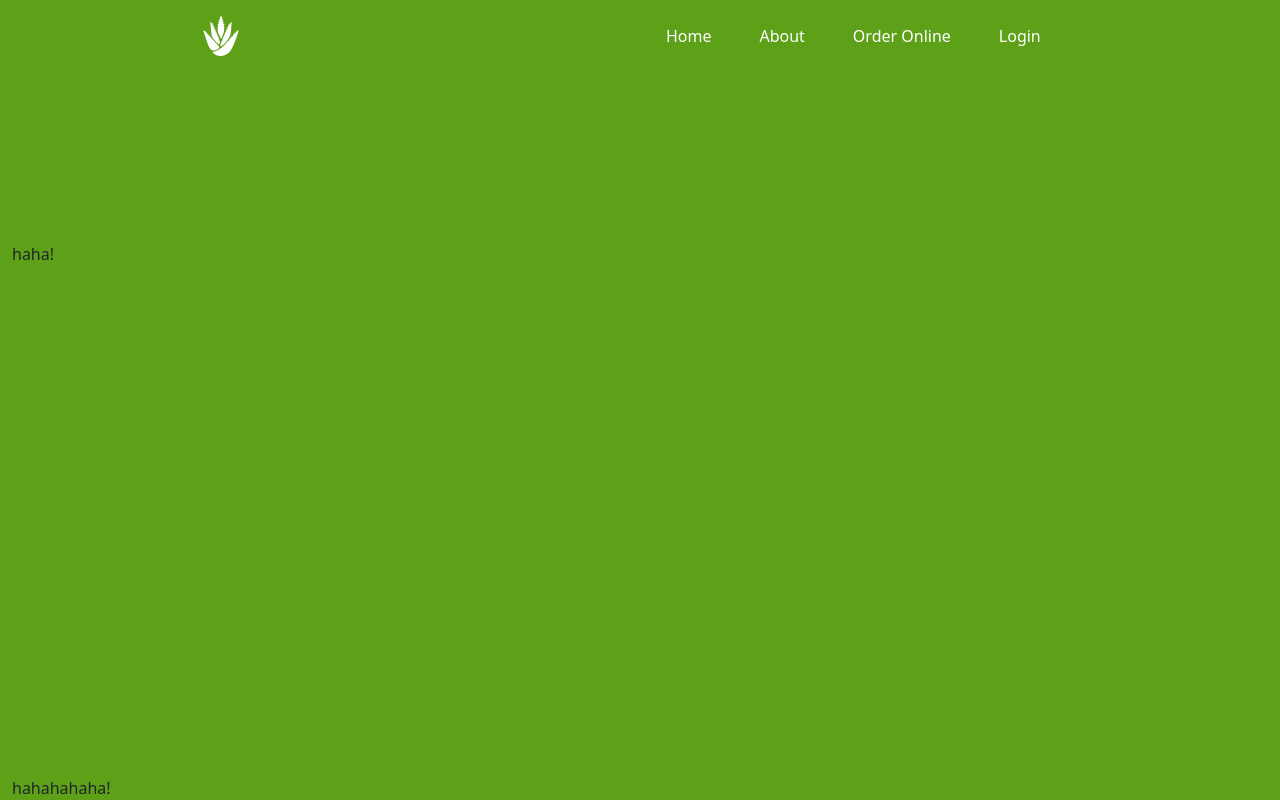
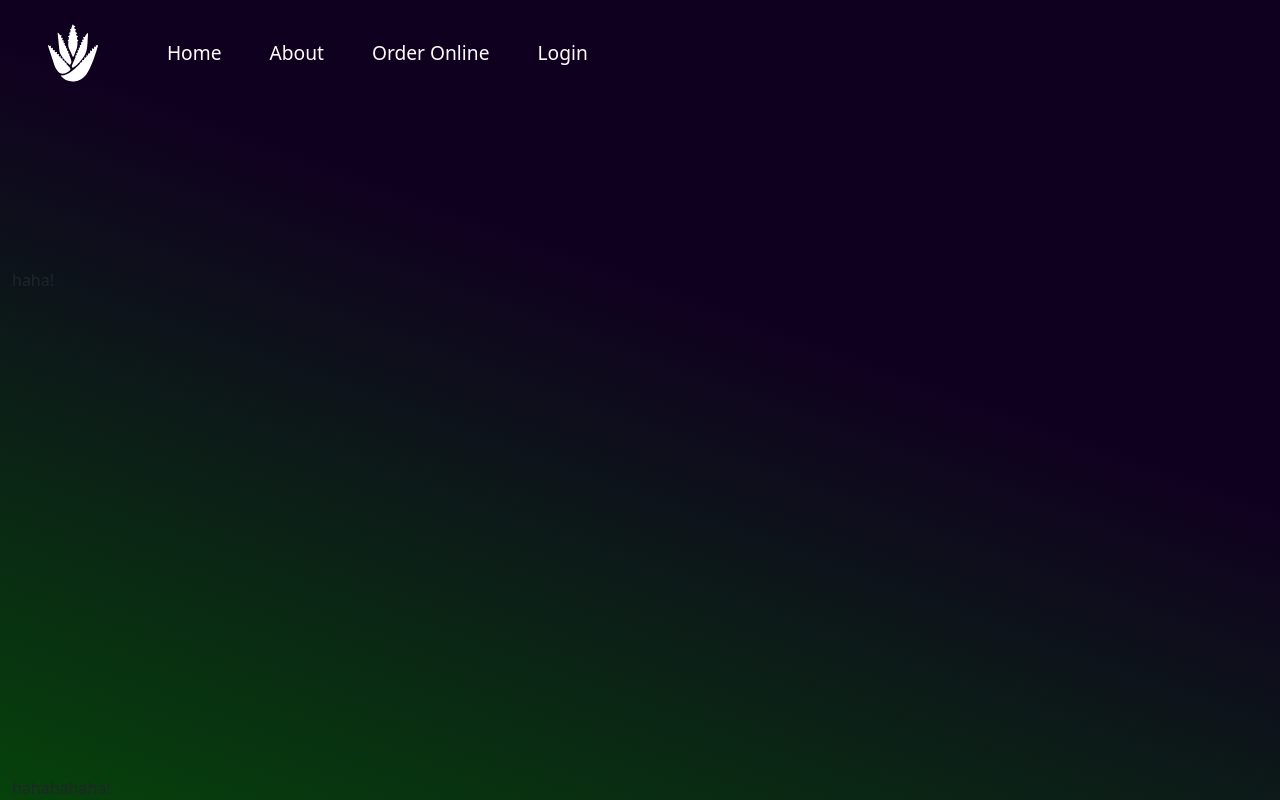
Before and after one commit to TasosTsiam/aloe-project, a React (Create React App) app: page / in a window 1280 px wide. Built offline with nearby package versions, Linux system fonts and the light colour scheme.

Commit message:
Worked on Nav.js and the style.scss for it

```diff
--- a/src/App.js
+++ b/src/App.js
@@ -10,7 +10,7 @@ function App() {
         <Router>
             <div className="container-fluid d-flex flex-column h-100">
                 <div className="row justify-content-between">
-                    <div className="col-12">
+                    <div className="col-6">
                         <Nav />
                     </div>
                 </div>
--- a/src/components/Nav.js
+++ b/src/components/Nav.js
@@ -5,8 +5,8 @@ import AloeLogo from '../logo.svg';
 function Nav() {
     return (
         <nav className="navbar navbar-expand-lg">
-            <div className="container-fluid d-flex justify-content-center">
-                <Link className="navbar-brand col-6 col-lg-4" to="/homepage">
+            <div className="container-fluid d-flex justify-content-between">
+                <Link className="navbar-brand col-6 col-lg-2" to="/homepage">
                     <img src={AloeLogo} alt="Aloe Logo"/>
                 </Link>
                 <button className="navbar-toggler" type="button" data-bs-toggle="collapse" data-bs-target="#navbarTogglerDemo02" aria-controls="navbarTogglerDemo02" aria-expanded="false" aria-label="Toggle navigation">
--- a/src/mycss/style.css
+++ b/src/mycss/style.css
@@ -4,7 +4,7 @@ html, #root {
 
 body {
   height: 100%;
-  background-color: rgb(92, 161, 23);
+  background: linear-gradient(20deg, #06420b, #100020 60%);
 }
 
 @media (max-width: 991px) {
@@ -25,32 +25,63 @@ body {
   justify-content: center;
 }
 .navbar .container-fluid .navbar-collapse .navbar-nav .nav-link {
-  color: #ffffff;
-  font-size: 1rem;
+  color: white;
+  font-size: 1.2rem;
   padding: 1rem 1.5rem;
   border-radius: 0px;
   transition: 0.2s ease-in-out;
+  position: relative;
+}
+.navbar .container-fluid .navbar-collapse .navbar-nav .nav-link::before {
+  content: "";
+  position: absolute;
+  top: 0;
+  left: 0;
+  width: 1px;
+  height: 100%;
+  background-color: #14f4a9;
+  transform: scaleY(0);
+  transform-origin: top center;
+  transition: transform 0.2s ease-in-out;
+}
+.navbar .container-fluid .navbar-collapse .navbar-nav .nav-link::after {
+  content: "";
+  position: absolute;
+  top: 0;
+  left: 0;
+  width: 100%;
+  height: 1px;
+  background-color: #14f4a9;
+  transform: scaleX(0);
+  transform-origin: left center;
+  transition: transform 0.2s ease-in-out;
 }
 .navbar .container-fluid .navbar-collapse .navbar-nav .nav-link:hover {
-  color: rgb(255, 255, 255);
-  font-size: 1.2rem;
-  box-shadow: inset 2px 2px 4px #ffffff;
+  color: #14f4a9;
+  box-shadow: inset 0px 0px 6px 0px #14f4a9;
+  text-shadow: 0px 0px 15px white;
   box-sizing: border-box;
-  border-radius: 5px;
+  border-radius: 1px;
+}
+.navbar .container-fluid .navbar-collapse .navbar-nav .nav-link:hover::before {
+  transform: scaleY(1);
+}
+.navbar .container-fluid .navbar-collapse .navbar-nav .nav-link:hover::after {
+  transform: scaleX(1);
 }
 @media (max-width: 991px) {
   .navbar .container-fluid .navbar-collapse .navbar-nav {
-    background-color: #333333;
     display: flex;
     flex-direction: column;
     align-items: center;
   }
   .navbar .container-fluid .navbar-collapse .navbar-nav .nav-link {
-    color: #F4CE14;
+    color: white;
   }
   .navbar .container-fluid .navbar-collapse .navbar-nav .nav-link:hover {
-    text-shadow: 1px 1px 4px #F4CE14;
-    border-bottom: 1px solid #F4CE14;
-    box-shadow: 1px 1px 4px #F4CE14;
+    color: #14f4a9;
+    text-shadow: 0px 0px 15px white;
+    border-bottom: 1px solid #14f4a9;
+    box-shadow: inset 0px 0px 6px 0px #14f4a9;
   }
 }/*# sourceMappingURL=style.css.map */
--- a/src/myscss/style.scss
+++ b/src/myscss/style.scss
@@ -4,7 +4,7 @@ html, #root {
 
 body {
     height: 100%;
-    background-color: rgb(92, 161, 23);
+    background: linear-gradient(20deg, #06420b, #100020 60%);
 }
 
 .navbar {
@@ -27,35 +27,70 @@ body {
             .navbar-nav {
 
                 .nav-link {
-                    color: #ffffff;
-                    font-size: 1rem;
+                    color: white;
+                    font-size: 1.2rem;
                     padding: 1rem 1.5rem;
                     border-radius: 0px;
                     transition: 0.2s ease-in-out;
-                }
+                    position: relative;
 
-                .nav-link:hover {
-                    color: rgb(255, 255, 255);
-                    font-size: 1.2rem;
-                    box-shadow: inset 2px 2px 4px #ffffff;
-                    box-sizing: border-box;
-                    border-radius: 5px;
+                    &::before {
+                        content: "";
+                        position: absolute;
+                        top: 0;
+                        left: 0;
+                        width: 1px;
+                        height: 100%;
+                        background-color: #14f4a9;
+                        transform: scaleY(0);
+                        transform-origin: top center;
+                        transition: transform 0.2s ease-in-out;
+                    }
+
+                      &::after {
+                        content: "";
+                        position: absolute;
+                        top: 0;
+                        left: 0;
+                        width: 100%;
+                        height: 1px;
+                        background-color: #14f4a9;
+                        transform: scaleX(0);
+                        transform-origin: left center;
+                        transition: transform 0.2s ease-in-out;
+                    }
+
+                      &:hover {
+                        color: #14f4a9;
+                        box-shadow: inset 0px 0px 6px 0px #14f4a9;
+                        text-shadow: 0px 0px 15px white;
+                        box-sizing: border-box;
+                        border-radius: 1px;
+
+                        &::before {
+                          transform: scaleY(1);
+                        }
+
+                        &::after {
+                          transform: scaleX(1);
+                        }
+                    }
                 }
 
                 @media (max-width: 991px) {
-                    background-color: #333333;
                     display: flex;
                     flex-direction: column;
                     align-items: center;
 
                     .nav-link {
-                        color: #F4CE14;
+                        color: white;
                     }
 
                     .nav-link:hover {
-                        text-shadow: 1px 1px 4px #F4CE14;
-                        border-bottom: 1px solid #F4CE14;
-                        box-shadow: 1px 1px 4px #F4CE14;
+                        color: #14f4a9;
+                        text-shadow: 0px 0px 15px white;
+                        border-bottom: 1px solid #14f4a9;
+                        box-shadow: inset 0px 0px 6px 0px #14f4a9;
                     }
                 }
             }
```
Also changed, not shown: src/logo.svg, 1 other file (tests, documents, lock files or other folders).
